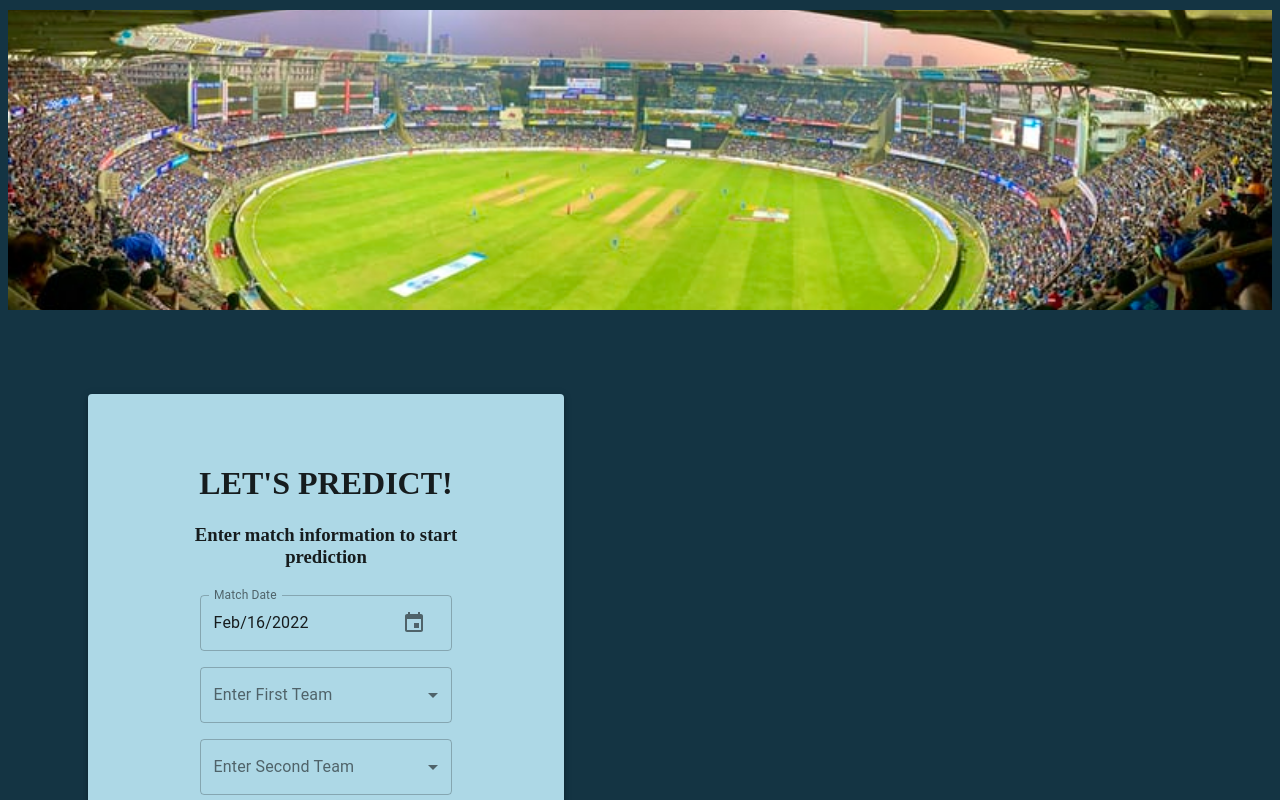
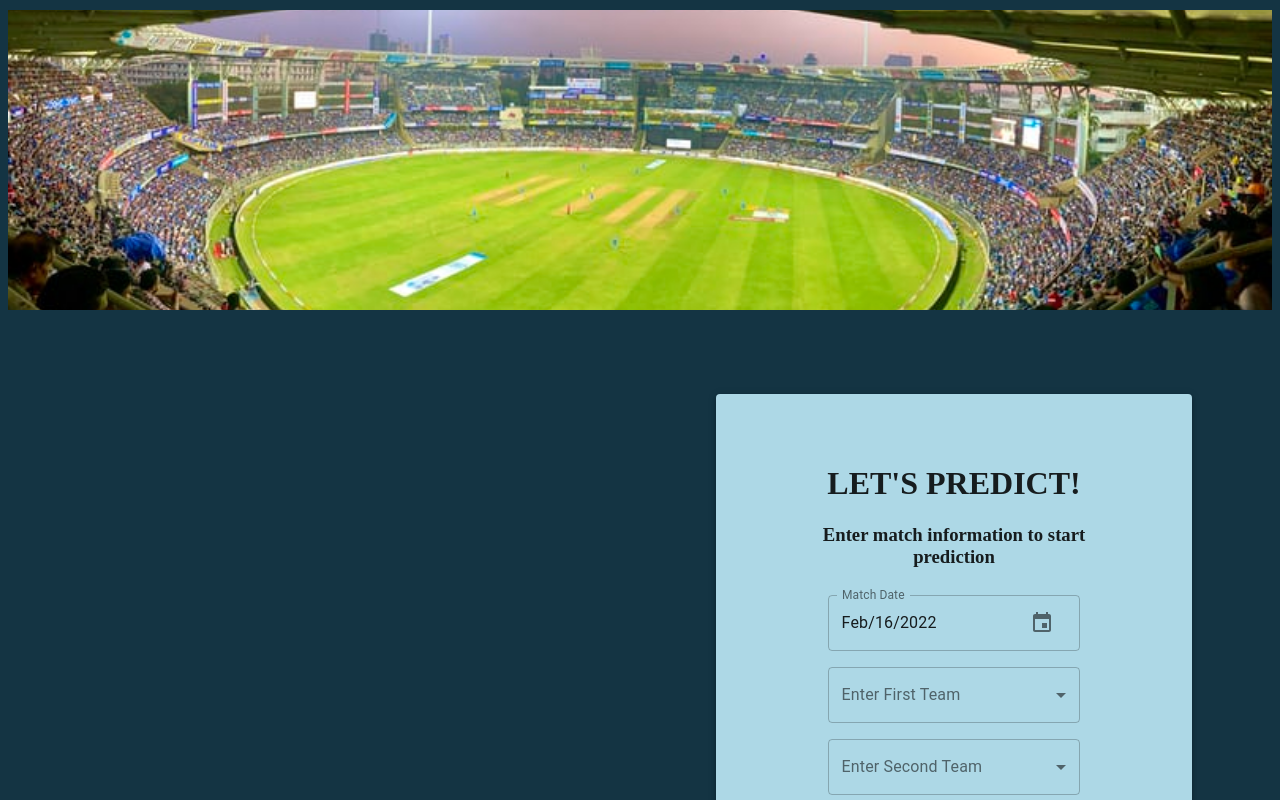
Before and after one commit to pros-kbps/Development, a React (Create React App) app: page /Home in a window 1280 px wide. Shown: the top 800 px of the page. Built offline with nearby package versions, Linux system fonts and the light colour scheme.

Commit message:
alignment changes

```diff
--- a/src/components/StyledPaper.js
+++ b/src/components/StyledPaper.js
@@ -9,8 +9,8 @@ const StyledPaper = withStyles((theme) => ({
         paddingTop: 50,
         backgroundColor:"#ADD8E6",
         width:'25%',
-
-    }
+        aligncontent: "flex-end"
+}
 }))(Paper);
 
 export default StyledPaper;
--- a/src/pages/HomePage/PredictForm.js
+++ b/src/pages/HomePage/PredictForm.js
@@ -60,7 +60,7 @@ export default function PredictForm() {
     }
 
     return (
-
+        <Grid container justify="flex-end">
         <StyledPaper elevation={4}>
         <Form onSubmit={handleSubmit}>
             <Grid container >
@@ -89,7 +89,6 @@ export default function PredictForm() {
                         onChange={handleInputChange}
                         options={team2List}
                     />
-
                     <Button
                             type="submit"
                             text="Submit"
@@ -100,9 +99,10 @@ export default function PredictForm() {
                             color="default"
                             onClick={resetForm} />
 
-                </Grid>
+                    </Grid>
             </Grid>
         </Form>
         </StyledPaper>
+        </Grid>
     )
 }
```
